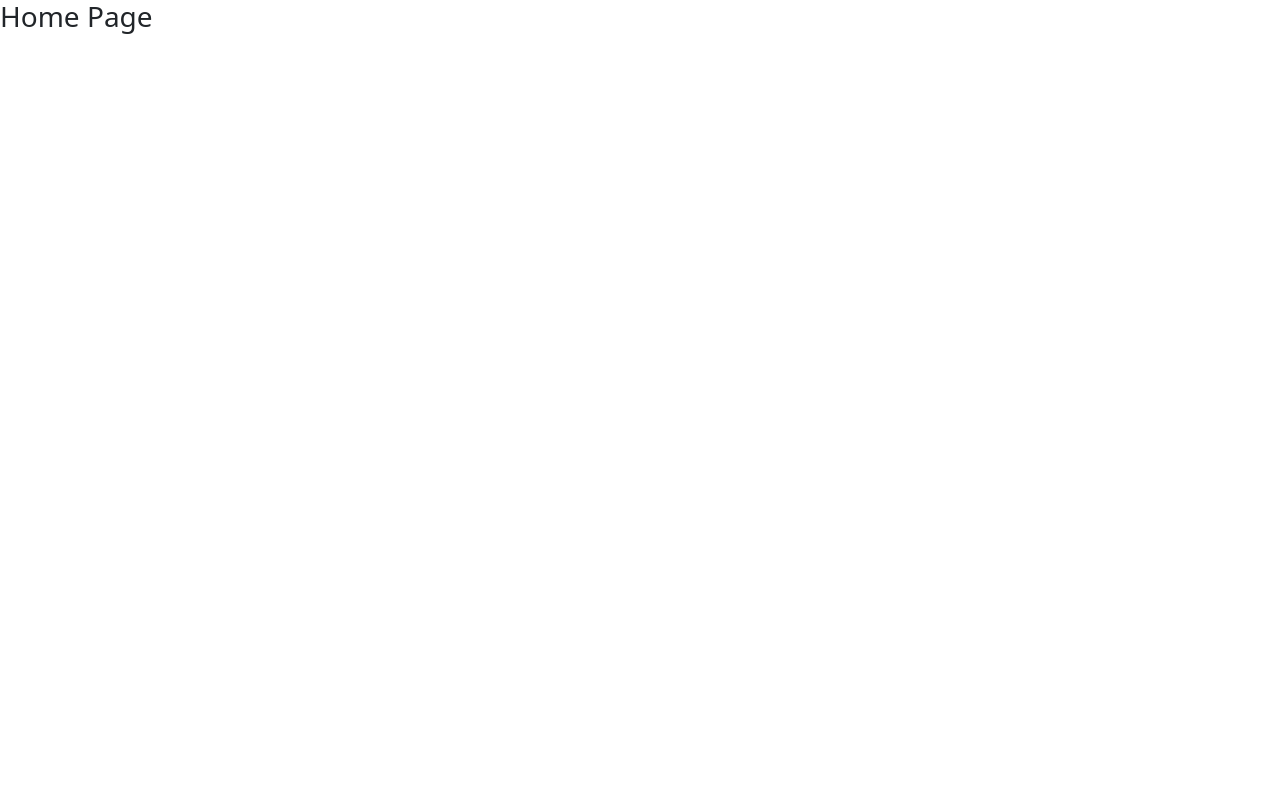
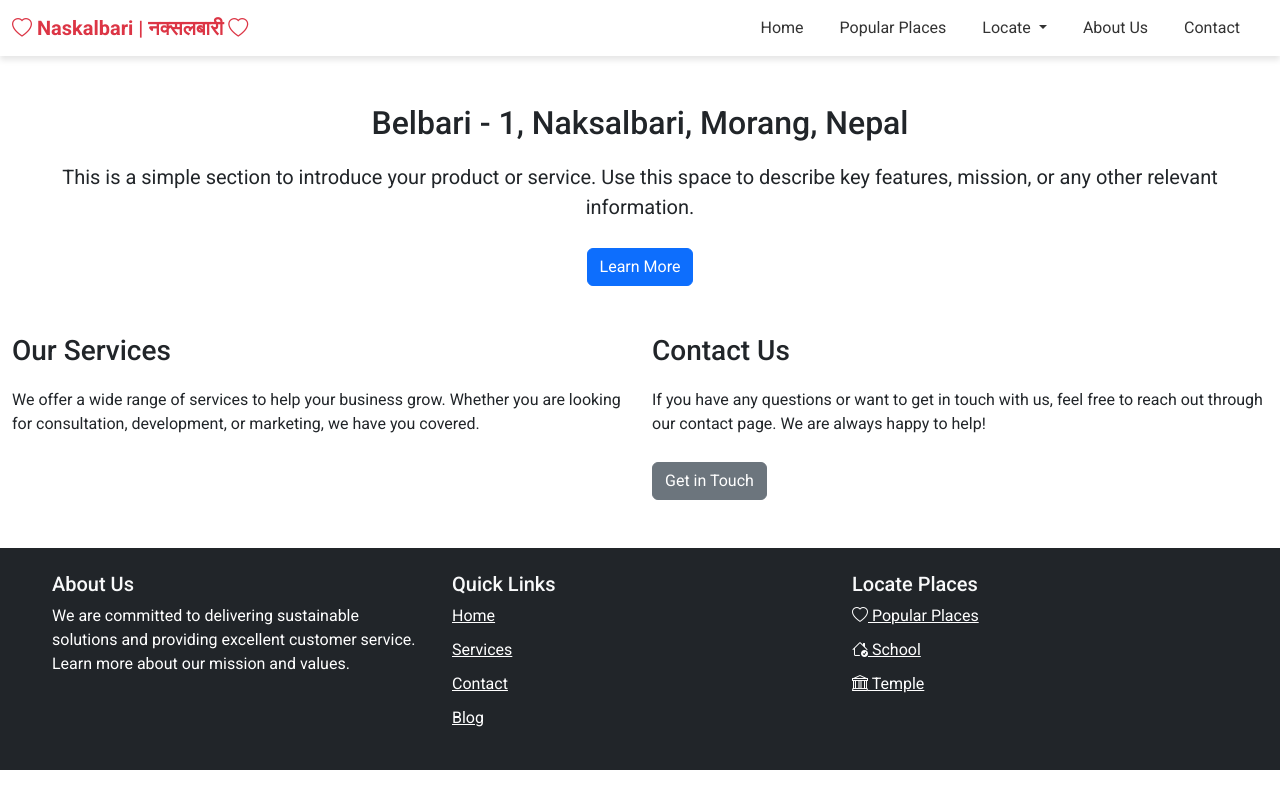
Before and after one commit to ecedreamer/janmabhumi, a Django app: page / in a window 1280 px wide. Before the commit the page is almost empty. Run offline with Django 5.2, Linux system fonts and the light colour scheme; data comes from the database, SQL or seed files in the repository.

Commit message:
frontend page added & modified

```diff
--- a/janmabhumi/urls.py
+++ b/janmabhumi/urls.py
@@ -5,8 +5,8 @@ from django.conf.urls.static import static
 from .error_views import *
 
 urlpatterns = [
-    path('', include("website.urls")),
-    path('dev-control/', admin.site.urls),
+    path('', include("website.urls", namespace="website")),
+    path('dev/admin/', admin.site.urls),
     path('summernote/', include('django_summernote.urls')),
 ]
 
--- /dev/null
+++ b/static/clientstatic/style.css
@@ -0,0 +1,71 @@
+body {
+    font-family: 'Roboto', sans-serif;
+}
+
+.navbar {
+    box-shadow: 0 4px 6px rgba(0, 0, 0, 0.1);
+}
+
+.nav-link {
+    color: #333 !important;
+    margin-right: 20px;
+    transition: color 0.3s ease;
+}
+
+.nav-link:hover {
+    color: #007bff !important;
+}
+
+.navbar-brand {
+    font-weight: bold;
+}
+
+.navbar-toggler {
+    border: none;
+}
+
+.dropdown-menu {
+    box-shadow: 0 4px 6px rgba(0, 0, 0, 0.1);
+}
+
+.dropdown-item:hover {
+    background-color: #f8f9fa;
+}
+
+.container {
+    max-width: 1200px;
+}
+
+h2, h3 {
+    margin-bottom: 20px;
+}
+
+p.lead {
+    font-size: 1.25rem;
+}
+
+.btn {
+    margin-top: 10px;
+}
+
+
+footer {
+    background-color: #343a40;
+    color: #f8f9fa;
+}
+
+footer h5 {
+    color: #f8f9fa;
+}
+
+footer ul li a:hover {
+    color: #007bff;
+}
+
+footer p, footer ul li {
+    margin-bottom: 10px;
+}
+
+.mt-auto {
+    margin-top: auto; /* Push the footer to the bottom when content is less */
+}
--- a/templates/clienttemplates/base.html
+++ b/templates/clienttemplates/base.html
@@ -1,21 +1,99 @@
-<!doctype html>
+{% load static %}
+<!DOCTYPE html>
 <html lang="en">
 <head>
     <meta charset="UTF-8">
-    <meta name="viewport"
-          content="width=device-width, user-scalable=no, initial-scale=1.0, maximum-scale=1.0, minimum-scale=1.0">
-    <meta http-equiv="X-UA-Compatible" content="ie=edge">
-    <link rel="stylesheet" href="https://cdn.jsdelivr.net/npm/bootstrap@5.3.3/dist/css/bootstrap.min.css">
+    <meta name="viewport" content="width=device-width, initial-scale=1.0">
+    <title>{% block title %}{% endblock %}</title>
+    <link href="https://cdn.jsdelivr.net/npm/bootstrap@5.3.3/dist/css/bootstrap.min.css" rel="stylesheet">
     <link rel="stylesheet" href="https://cdn.jsdelivr.net/npm/bootstrap-icons@1.11.3/font/bootstrap-icons.css">
-    <title>{% block title %}{% endblock %}</title>
+    <link href="https://fonts.googleapis.com/css2?family=Roboto:wght@400;500;700&display=swap" rel="stylesheet">
+
+    <link rel="stylesheet" href="{% static 'clientstatic/style.css' %}">
 </head>
 <body>
+    <nav class="navbar navbar-expand-lg navbar-light">
+        <div class="container-fluid">
+            <a class="navbar-brand" href="{% url 'website:home' %}"><i class="bi bi-heart text-danger"></i> <span class="text-danger">Naskalbari | नक्सलबारी </span> <i class="bi bi-heart text-danger"></i></a>
+            <button class="navbar-toggler" type="button" data-bs-toggle="collapse" data-bs-target="#navbarNav" aria-controls="navbarNav" aria-expanded="false" aria-label="Toggle navigation">
+                <span class="navbar-toggler-icon"></span>
+            </button>
+            <div class="collapse navbar-collapse" id="navbarNav">
+                <ul class="navbar-nav ms-auto">
+                    <li class="nav-item">
+                        <a class="nav-link active" aria-current="page" href="{% url 'website:home' %}">Home</a>
+                    </li>
+                    <li class="nav-item">
+                        <a class="nav-link active" aria-current="page" href="{% url 'website:placelist' %}">Popular Places</a>
+                    </li>
+                    <li class="nav-item dropdown">
+                        <a class="nav-link dropdown-toggle" href="#" id="navbarDropdown" role="button" data-bs-toggle="dropdown" aria-expanded="false">
+                            Locate
+                        </a>
+                        <ul class="dropdown-menu" aria-labelledby="navbarDropdown">
+                            {% for category in place_categories %}
+                            <li><a class="dropdown-item" href="{% url 'website:categorizedplacelist' category.slug %}"><i class="{{category.icon}}"></i> {{category.name}}</a></li>
+                            {% endfor %}
+                        </ul>
+                    </li>
+                    <li class="nav-item">
+                        <a href="{% url 'website:about' %}" class="nav-link">About Us</a>
+                    </li>
+                    <li class="nav-item">
+                        <a href="{% url 'website:contact' %}" class="nav-link">Contact</a>
+                    </li>
+                </ul>
+            </div>
+        </div>
+    </nav>
+    <!-- Body Content -->
+    <div class="container-fluid my-5">
+        {% block content %}
+        {% endblock %}
+    </div>
 
-{% block content %}
+    <!-- Footer -->
+    <footer class="bg-dark text-white py-4 mt-auto">
+        <div class="container">
+            <div class="row">
+                <!-- Column 1 -->
+                <div class="col-md-4">
+                    <h5>About Us</h5>
+                    <p>We are committed to delivering sustainable solutions and providing excellent customer service. Learn more about our mission and values.</p>
+                </div>
 
+                <!-- Column 2 -->
+                <div class="col-md-4">
+                    <h5>Quick Links</h5>
+                    <ul class="list-unstyled">
+                        <li><a href="#" class="text-white">Home</a></li>
+                        <li><a href="#" class="text-white">Services</a></li>
+                        <li><a href="#" class="text-white">Contact</a></li>
+                        <li><a href="#" class="text-white">Blog</a></li>
+                    </ul>
+                </div>
 
-{% endblock %}
+                <!-- Column 3 -->
+                <div class="col-md-4">
+                    <h5>Locate Places</h5>
+                    <ul class="list-unstyled">
+                        <li>
+                            <a class="text-white" href="{% url 'website:placelist' %}"><i class="bi bi-heart"></i> Popular Places</a>
+                        </li>
+                        {% for category in place_categories %}
+                            <li>
+                                <a class="text-white" href="{% url 'website:categorizedplacelist' category.slug %}">
+                                    <i class="{{category.icon}}"></i>
+                                    {{category.name}}
+                                </a>
+                            </li>
+                        {% endfor %}
+                    </ul>
+                </div>
+            </div>
+        </div>
+    </footer>
 
-<script src="https://cdn.jsdelivr.net/npm/bootstrap@5.3.3/dist/js/bootstrap.min.js"></script>
+    <script src="https://cdn.jsdelivr.net/npm/bootstrap@5.3.0-alpha1/dist/js/bootstrap.bundle.min.js"></script>
 </body>
 </html>
--- a/templates/clienttemplates/home.html
+++ b/templates/clienttemplates/home.html
@@ -1,5 +1,32 @@
 {% extends "clienttemplates/base.html" %}
 
+{% block title %} Home {% endblock %}
+
+
 {% block content %}
-<h3>Home Page</h3>
+<!-- Section 1 -->
+        <section class="mb-5">
+            <div class="row">
+                <div class="col text-center">
+                    <h2>Belbari - 1, Naksalbari, Morang, Nepal</h2>
+                    <p class="lead">This is a simple section to introduce your product or service. Use this space to describe key features, mission, or any other relevant information.</p>
+                    <a href="#" class="btn btn-primary">Learn More</a>
+                </div>
+            </div>
+        </section>
+
+        <!-- Section 2 -->
+        <section class="mb-5">
+            <div class="row">
+                <div class="col-md-6">
+                    <h3>Our Services</h3>
+                    <p>We offer a wide range of services to help your business grow. Whether you are looking for consultation, development, or marketing, we have you covered.</p>
+                </div>
+                <div class="col-md-6">
+                    <h3>Contact Us</h3>
+                    <p>If you have any questions or want to get in touch with us, feel free to reach out through our contact page. We are always happy to help!</p>
+                    <a href="#" class="btn btn-secondary">Get in Touch</a>
+                </div>
+            </div>
+        </section>
 {% endblock %}
--- a/website/models.py
+++ b/website/models.py
@@ -1,5 +1,19 @@
 from django.db import models
 from django.contrib import auth
+
+
+POST_LEVEL = (
+    ("1", 1),
+    ("2", 2),
+    ("3", 3),
+    ("4", 4),
+    ("5", 5),
+    ("6", 6),
+    ("7", 7),
+    ("8", 8),
+    ("9", 9),
+    ("10", 10),
+)
 
 
 class AbstractModel(models.Model):
@@ -46,9 +60,30 @@ class Place(AbstractModel):
     name = models.CharField(max_length=64)
     slug = models.CharField(max_length=128)
     category = models.ForeignKey(PlaceCategory, on_delete=models.CASCADE)
+    logo = models.ImageField(upload_to="places/logo/", null=True, blank=True)
     image = models.ImageField(upload_to="places/")
+    estb_date = models.PositiveIntegerField()
+    service = models.TextField(blank=True)
     description = models.TextField(blank=True)
+    office_location = models.CharField(max_length=128, blank=True)
+    contact_person = models.CharField(max_length=64, blank=True)
+    mobile = models.CharField(max_length=16, blank=True)
+    phone = models.CharField(max_length=16, blank=True)
+    email = models.EmailField(null=True, blank=True)
+    website = models.URLField(null=True, blank=True)
+    map_latitude_longitude = models.CharField(max_length=64, blank=True)
     view_count = models.PositiveBigIntegerField(default=0)
 
     def __str__(self) -> str:
         return self.name
+
+
+class ExecutiveMembers(AbstractModel):
+    place = models.ForeignKey(Place, on_delete=models.CASCADE)
+    level = models.CharField(max_length=16, choices=POST_LEVEL)
+    post = models.CharField(max_length=64)
+    full_name = models.CharField(max_length=64)
+    image = models.ImageField(upload_to="members/", null=True, blank=True)
+
+    def __str__(self) -> str:
+        return f"{self.full_name} ({self.place.name})"
--- a/website/urls.py
+++ b/website/urls.py
@@ -2,13 +2,17 @@ from django.urls import path
 from .views import client_views, admin_views
 
 
+app_name = "website"
 urlpatterns = [
     ## client side views
 
     path("", client_views.HomeView.as_view(), name="home"),
     path("about/", client_views.AboutView.as_view(), name="about"),
+    path("contact/", client_views.ContactView.as_view(), name="contact"),
+    path("places/", client_views.PlaceListView.as_view(), name="placelist"),
+    path("<category>/places/", client_views.PlaceListView.as_view(), name="categorizedplacelist"),
 
-    path("<slug>/", client_views.PageDetailView.as_view(), name="pagedetail"), ## dont put any url with single path param below this
+    path("<slug>/", client_views.PageDetailView.as_view(), name="pagedetail"),  # dont put any url with single path param below this
 
     ## admin side views
 
--- a/website/views/client_views.py
+++ b/website/views/client_views.py
@@ -1,11 +1,13 @@
 from django.views import generic
-from website.models import Page
+
+from website.models import Page, PlaceCategory, Place
 
 
 class ClientMixin(object):
 
     def get_context_data(self, **kwargs):
         context = super().get_context_data(**kwargs)
+        context["place_categories"] = PlaceCategory.objects.filter(is_active=True)
         return context
 
 
@@ -17,9 +19,27 @@ class AboutView(ClientMixin, generic.TemplateView):
     template_name = "clienttemplates/about.html"
 
 
+class ContactView(ClientMixin, generic.TemplateView):
+    template_name = "clienttemplates/contact.html"
+
+
 class PageDetailView(ClientMixin, generic.DetailView):
     template_name = "clienttemplates/pagedetail.html"
     context_object_name = "page"
 
     def get_object(self, queryset=None):
         return Page.objects.filter(page_slug=self.kwargs["slug"]).first()
+
+
+class PlaceListView(ClientMixin, generic.ListView):
+    template_name = "clienttemplates/placelist.html"
+    context_object_name = "placelist"
+
+    def get_queryset(self):
+        print(self.request.GET)
+        if "category" in self.kwargs:
+            category = self.kwargs["category"]
+            places = Place.objects.filter(is_active=True, category__name__iexact=category).order_by("view_count")
+        else:
+            places = Place.objects.filter(is_active=True).order_by("view_count")
+        return places
```
Also changed, not shown: templates/clienttemplates/contact.html (added, +7 -0 lines), templates/clienttemplates/placelist.html (added, +12 -0 lines), README.md, db.sqlite3, janmabhumi/db.sqlite3 (deleted), website/migrations/0001_initial.py, website/migrations/0002_alter_place_estb_date.py (added), website/migrations/0002_page.py (deleted), website/migrations/0003_alter_executivemembers_level_alter_place_logo_and_more.py (added), website/migrations/0003_placecategory_place.py (deleted).
